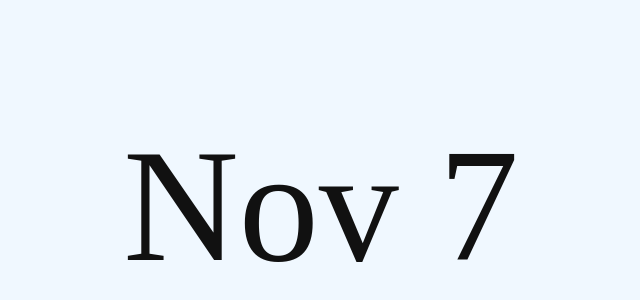
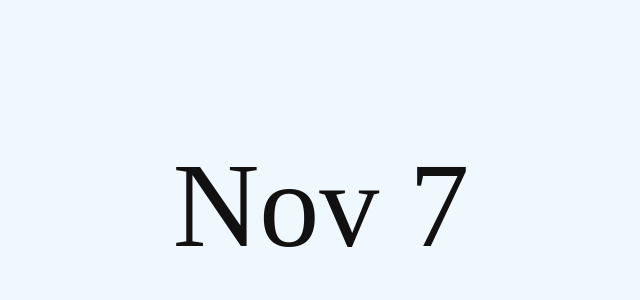
Before and after one commit to CosmicCompiler25/Automate-Date-Page-Fixtures, a plain HTML site: page index.html in a window 1280 px wide. Shown: the part 194-494 px from the top of the page, without its empty margins (319-959 px from the left). Drawn offline with Linux system fonts and the light colour scheme.

Commit message:
Update index.html

```diff
--- a/index.html
+++ b/index.html
@@ -7,7 +7,7 @@
         body {
             background: #F0F8FF; /* Very Light Alice Blue Background */
             color: #111111;     /* Near-Black Text (Soft Black) */
-            font-size: 20vh;
+            font-size: 15vh;
             display: flex;
             justify-content: center;
             align-items: center;
```
